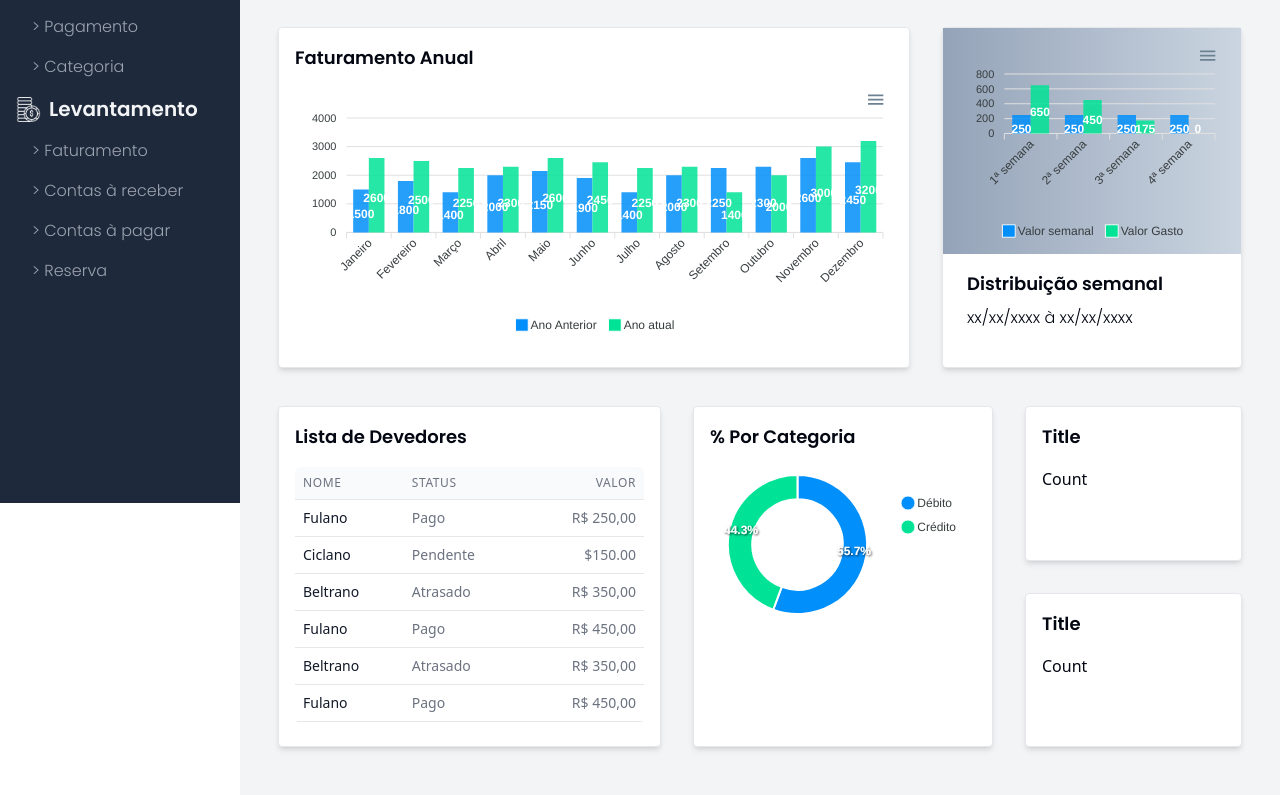
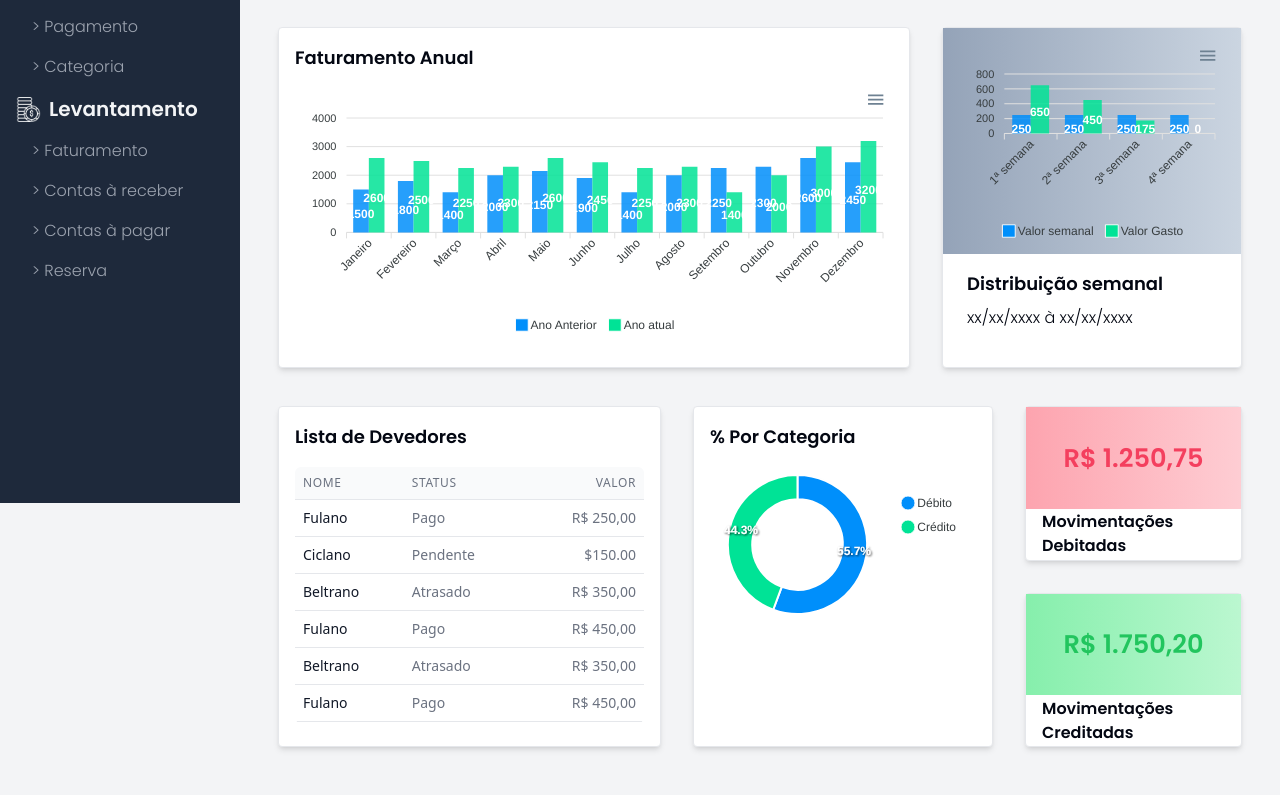
Before and after one commit to taynanhott/financial-manager, a Next.js app: page /gerenciar/dashboard in a window 1280 px wide. Shown: the part 297-1092 px from the top of the page. Built offline with nearby package versions, Linux system fonts and the light colour scheme.

Commit message:
finalized the dashboard content blocks

```diff
--- a/src/app/gerenciar/dashboard/page.tsx
+++ b/src/app/gerenciar/dashboard/page.tsx
@@ -139,8 +139,7 @@ function CardDashBoard({ cards }: Props) {
 
 export default function Gerenciar() {
     return (
-        <section className="grow lg:ml-[240px] mt-14 lg:mt-auto bg-gray-100 min-h-full pb-12">
-
+        <section className="grow lg:ml-[240px] mt-14 lg:mt-auto pb-12">
             <div id="header-dashboard">
                 <div className="bg-white hidden shadow-md lg:flex w-full items-center justify-between h-14 px-2">
                     <div className="flex ml-8">
@@ -197,13 +196,15 @@ export default function Gerenciar() {
                         </div>
                     </div>
                     <div className="h-52 lg:h-[341px] grid grid-cols-8 lg:grid-cols-1 gap-8 col-span-8 lg:col-span-3 rounded-sm">
-                        <div className="col-span-4 lg:col-span-1 rounded-sm border bg-white shadow-md">
-                            <div className="col-span-1 items-center text-lg font-poppins-bold px-4 pt-4">Title</div>
-                            <div className="p-4 h-1/3 items-center">Count</div>
+                        <div className="col-span-8 md:col-span-4 lg:col-span-1 rounded-sm border bg-white shadow-md">
+                            <div className="col-span-1 h-2/3 flex justify-center text-[160%] text-nowrap items-center font-poppins-bold p-4 text-rose-500 bg-gradient-to-r from-rose-300 to-rose-200">R$ 1.250,75</div>
+                            <div className="px-4 h-1/3 flex justify-center lg:justify-start font-poppins-bold items-center">Movimentações Debitadas</div>
                         </div>
-                        <div className="col-span-4 lg:col-span-1 rounded-sm border bg-white shadow-md">
-                            <div className="col-span-1 items-center text-lg font-poppins-bold px-4 pt-4">Title</div>
-                            <div className="p-4 h-1/3 items-center">Count</div>
+                        <div className="col-span-8 md:col-span-4 lg:col-span-1 rounded-sm border bg-white shadow-md">
+                            <div className="h-2/3 flex justify-center items-center p-4 text-green-500  bg-gradient-to-r from-green-300 to-green-200">
+                                <p className="font-poppins-bold flex text-[160%] text-nowrap justify-center">R$ 1.750,20</p>
+                            </div>
+                            <div className="px-4 h-1/3 flex  justify-center lg:justify-start  font-poppins-bold items-center">Movimentações Creditadas</div>
                         </div>
                     </div>
                 </div>
--- a/src/app/layout.tsx
+++ b/src/app/layout.tsx
@@ -18,7 +18,7 @@ export default function RootLayout({ children }: Props) {
       <html lang="en" suppressHydrationWarning>
         <head>
         </head>
-        <body>
+        <body className="bg-gray-100">
           <Menu />
           {children}
         </body>
```
